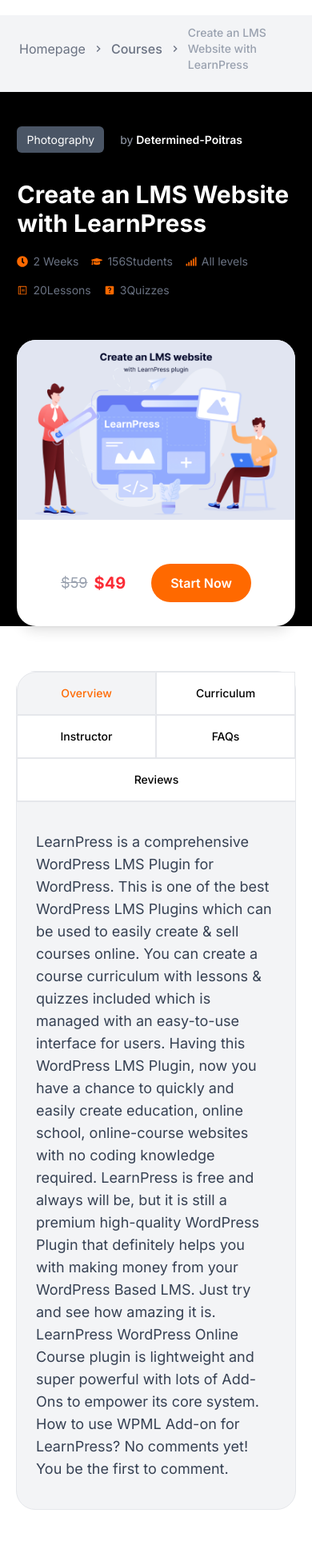
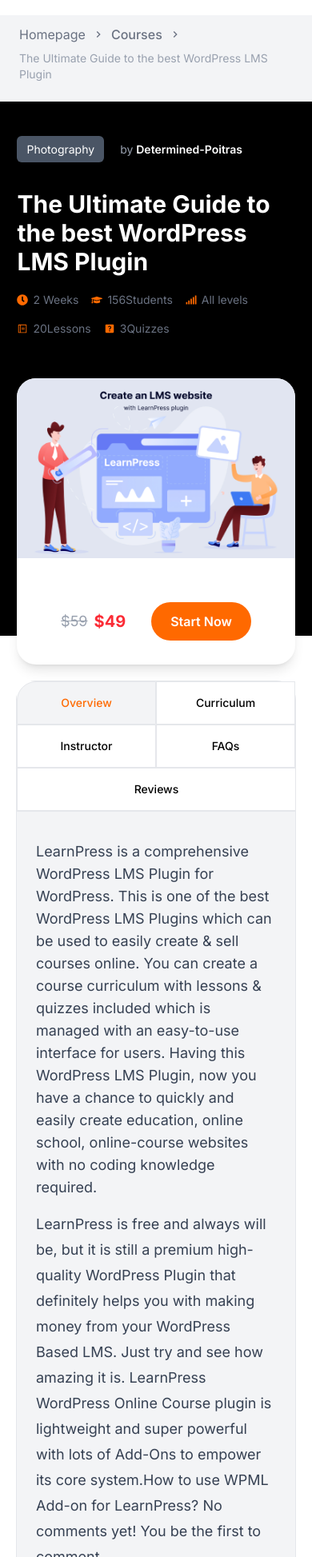
Before and after one commit to Hoor-almashhour/online-courses, a Next.js app: page /courses/1 in a window 390 px wide. Shown: the part 53-2000 px from the top of the page at 80% size. Built offline with nearby package versions, Linux system fonts and the light colour scheme.

Commit message:
edit responsive

```diff
--- a/src/app/courses/[id]/Hero/Hero.tsx
+++ b/src/app/courses/[id]/Hero/Hero.tsx
@@ -18,7 +18,7 @@
  if (!course) return null;
   return (
       <section className="max-h-[668px] bg-black text-white md:max-h-[290px]">
-          <div className="max-w-[89vw] mx-auto py-[50px] grid grid-cols-1 lg:grid-cols-3 gap-13">
+          <div className="max-w-[89vw] mx-auto py-[50px] grid grid-cols-1  lg:grid-cols-3 gap-13">
 
             {/* Left Content */}
             <div className="lg:col-span-2 flex flex-col gap-5 max-w-[563px]">
@@ -31,7 +31,7 @@
               </p>
 
               {/* Title */}
-              <h1 className="text-3xl md:text-4xl font-bold">{course.title}</h1>
+              <h1 className="text-3xl md:text-4xl font-bold">{course.description}</h1>
 
               {/* Course Info */}
               <div className="flex flex-wrap gap-4 text-sm text-gray-500">
--- a/src/app/courses/[id]/components/CourseTabs/CourseTabs.tsx
+++ b/src/app/courses/[id]/components/CourseTabs/CourseTabs.tsx
@@ -46,13 +46,22 @@
       </div>
 
       {/* Tabs Content */}
-      <div className="text-gray-700 leading-relaxed px-6 md:px-9 py-9">
-        {activeTab === "Overview" && <p className="text-lg ">{overview}</p>}
+      <div className="text-gray-700 leading-relaxed px-6 md:px-9 py-9 space-y-4">
+         {activeTab === "Overview" && (
+          <>
+            <p className="text-lg leading-7">
+             LearnPress is a comprehensive WordPress LMS Plugin for WordPress. This is one of the best WordPress LMS Plugins which can be used to easily create & sell courses online. You can create a course curriculum with lessons & quizzes included which is managed with an easy-to-use interface for users. Having this WordPress LMS Plugin, now you have a chance to quickly and easily create education, online school, online-course websites with no coding knowledge required.
+            </p>
+            <p className="text-lg leading-8">
+              LearnPress is free and always will be, but it is still a premium high-quality WordPress Plugin that definitely helps you with making money from your WordPress Based LMS. Just try and see how amazing it is. LearnPress WordPress Online Course plugin is lightweight and super powerful with lots of Add-Ons to empower its core system.How to use WPML Add-on for LearnPress?
+              No comments yet! You be the first to comment.
+            </p>
+          </>
+        )}
         {activeTab === "Curriculum" && <Curriculum sections={curriculum ?? []} />}
         {activeTab === "Instructor" && instructor && <Instructor instructor={instructor} />}
         {activeTab === "FAQs" && <FAQs faqs={faqs } />}
         {activeTab === "Reviews" && reviews && <Reviews reviews={reviews} />}
-
       </div>
     </div>
   );
--- a/src/app/courses/[id]/page.tsx
+++ b/src/app/courses/[id]/page.tsx
@@ -29,14 +29,19 @@
       {/* Breadcrumb */}
       <section className="bg-gray-100 py-6">
             <div className=" max-w-full mx-6 md:mx-[70px]">
-              <p className="text-gray-500 flex items-center ">
-                Homepage <span className="mx-2"><MdChevronRight /></span>
-                <span className=" font-medium text-gray-500 flex items-center justify-center">
-                  Courses
-                   <span className="mx-2"><MdChevronRight /></span>
-                  <span className=" text-sm text-gray-400 md:text-lg">{course.title}</span>
-                </span>
-              </p>
+              <p className="text-gray-500 flex items-center flex-wrap">
+              Homepage
+              <span className="mx-2"><MdChevronRight /></span>
+
+              <span className="font-medium text-gray-500 flex items-center">
+                Courses
+                <span className="mx-2"><MdChevronRight /></span>
+              </span>
+
+              <span className="block md:inline text-sm text-gray-400 md:text-lg mt-2 md:mt-0">
+                {course.description}
+              </span>
+            </p>
           </div>
       </section>
       {/* Hero Section */}
--- a/src/data/courses.ts
+++ b/src/data/courses.ts
@@ -4,7 +4,7 @@
   {
     id: 1,
     title: "Create an LMS Website with LearnPress",
-    description: "The Ultimate Guide To The BestWordPress LMS Plugin",
+    description: "The Ultimate Guide to the best WordPress LMS Plugin",
     author : "Determined-Poitras" ,
     level :"All levels" ,
     lessons : 20 ,
@@ -16,10 +16,8 @@
       You can create a course curriculum with lessons & quizzes included which is managed with an easy-to-use interface for users.
       Having this WordPress LMS Plugin, now you have a chance to quickly and easily create education, online school,
       online-course websites with no coding knowledge required.
-
       LearnPress is free and always will be, but it is still a premium high-quality WordPress Plugin that definitely helps you with making
       money from your WordPress Based LMS. Just try and see how amazing it is.
-
       LearnPress WordPress Online Course plugin is lightweight and super powerful with lots of Add-Ons to empower its core system.
       How to use WPML Add-on for LearnPress?
       No comments yet! You be the first to comment.`,
```
